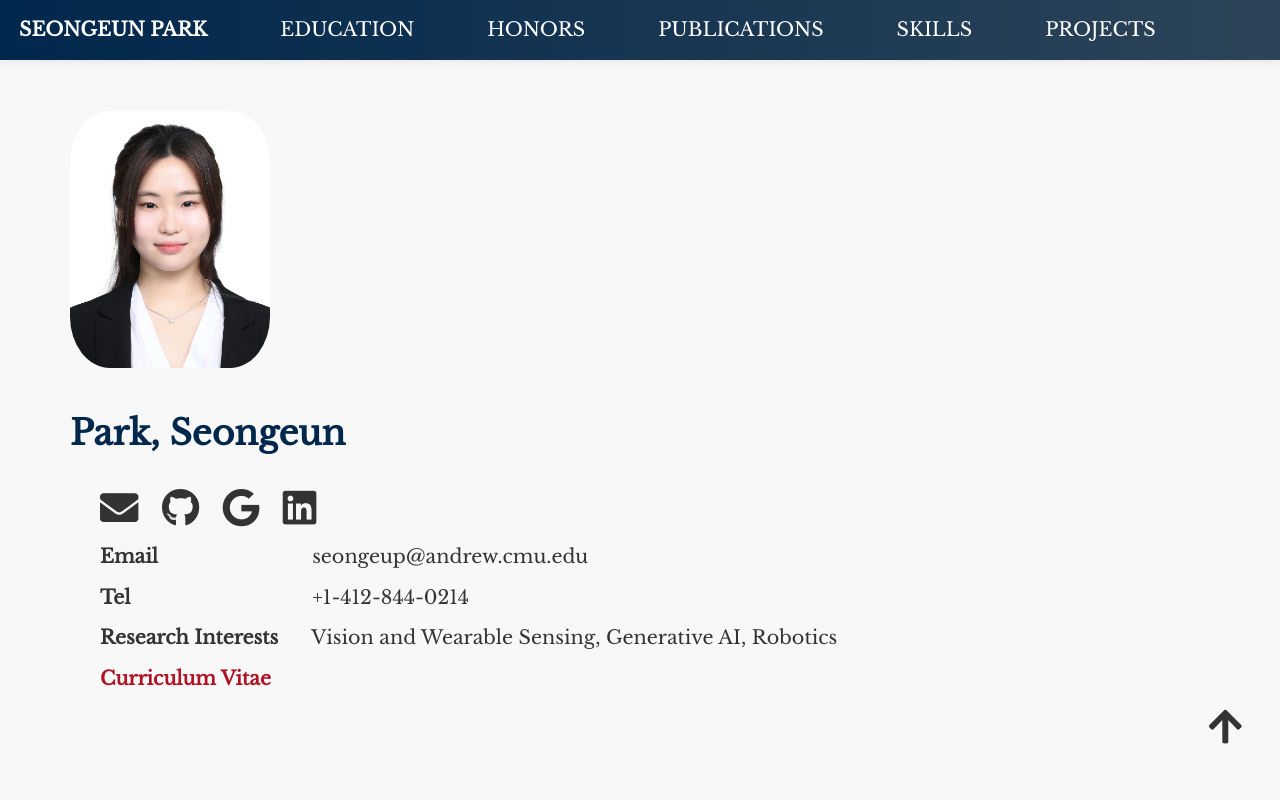
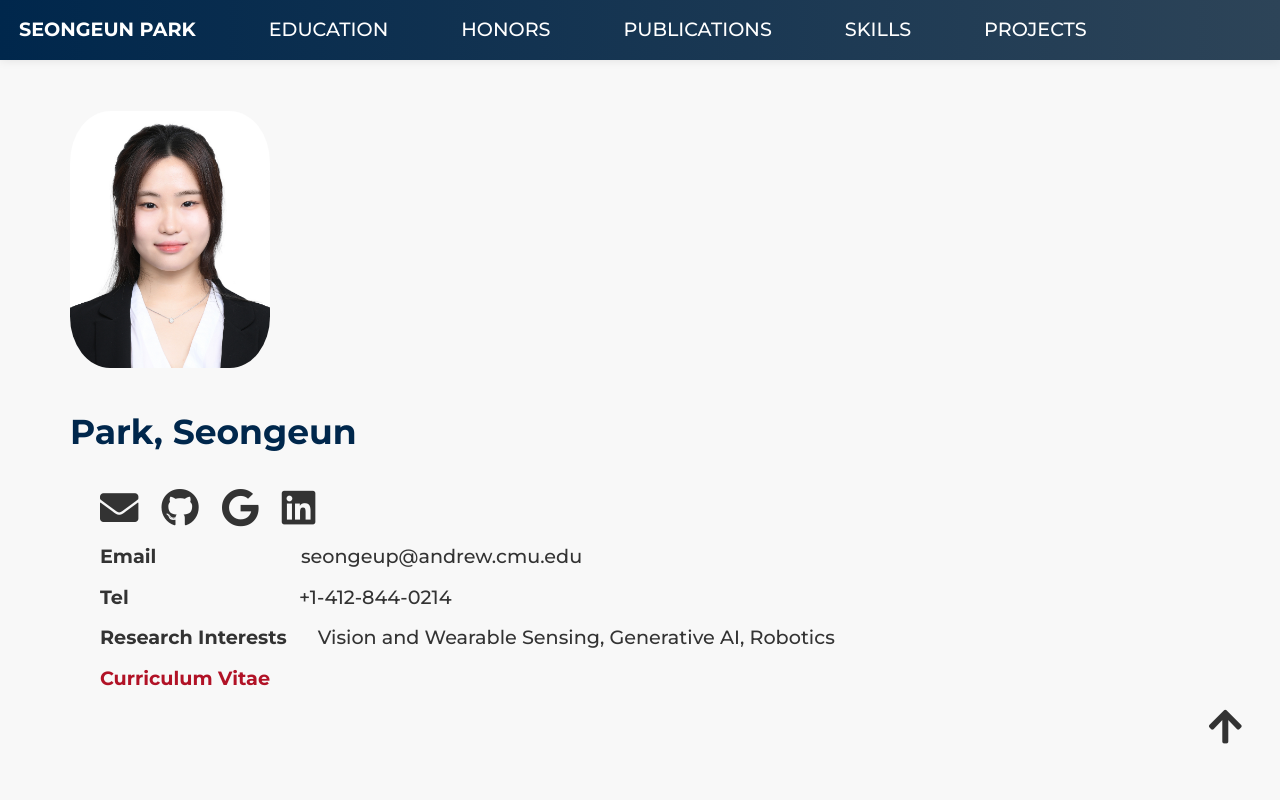
Before and after one commit to separk-1/separk-1.github.io, a plain HTML site: page index.html in a window 1280 px wide. Shown: the top 800 px of the page. Drawn offline with nearby package versions, Linux system fonts and the light colour scheme.

Commit message:
font changed

```diff
--- a/index.html
+++ b/index.html
@@ -9,8 +9,8 @@
         <!-- Google Fonts -->
         <link rel="preconnect" href="https://fonts.googleapis.com">
         <link rel="preconnect" href="https://fonts.gstatic.com" crossorigin>
-        <!--<link href="https://fonts.googleapis.com/css2?family=Montserrat:wght@300;500;700&display=swap" rel="stylesheet">-->
-        <link href="https://fonts.googleapis.com/css2?family=Libre+Baskerville&family=Montserrat:wght@300;500;700&family=Playfair+Display&display=swap" rel="stylesheet">
+        <link href="https://fonts.googleapis.com/css2?family=Montserrat:wght@300;500;700&display=swap" rel="stylesheet">
+        <!--<link href="https://fonts.googleapis.com/css2?family=Libre+Baskerville&family=Montserrat:wght@300;500;700&family=Playfair+Display&display=swap" rel="stylesheet">-->
 
         <!-- Local Stylesheet -->
         <link rel="stylesheet" href="style.css">
--- a/style.css
+++ b/style.css
@@ -1,5 +1,5 @@
 body {
-    font-family: 'Libre Baskerville', serif;
+    font-family: 'Montserrat', serif;
     margin: 0;
     padding: 0;
     background-color: #f8f8f8;
```
